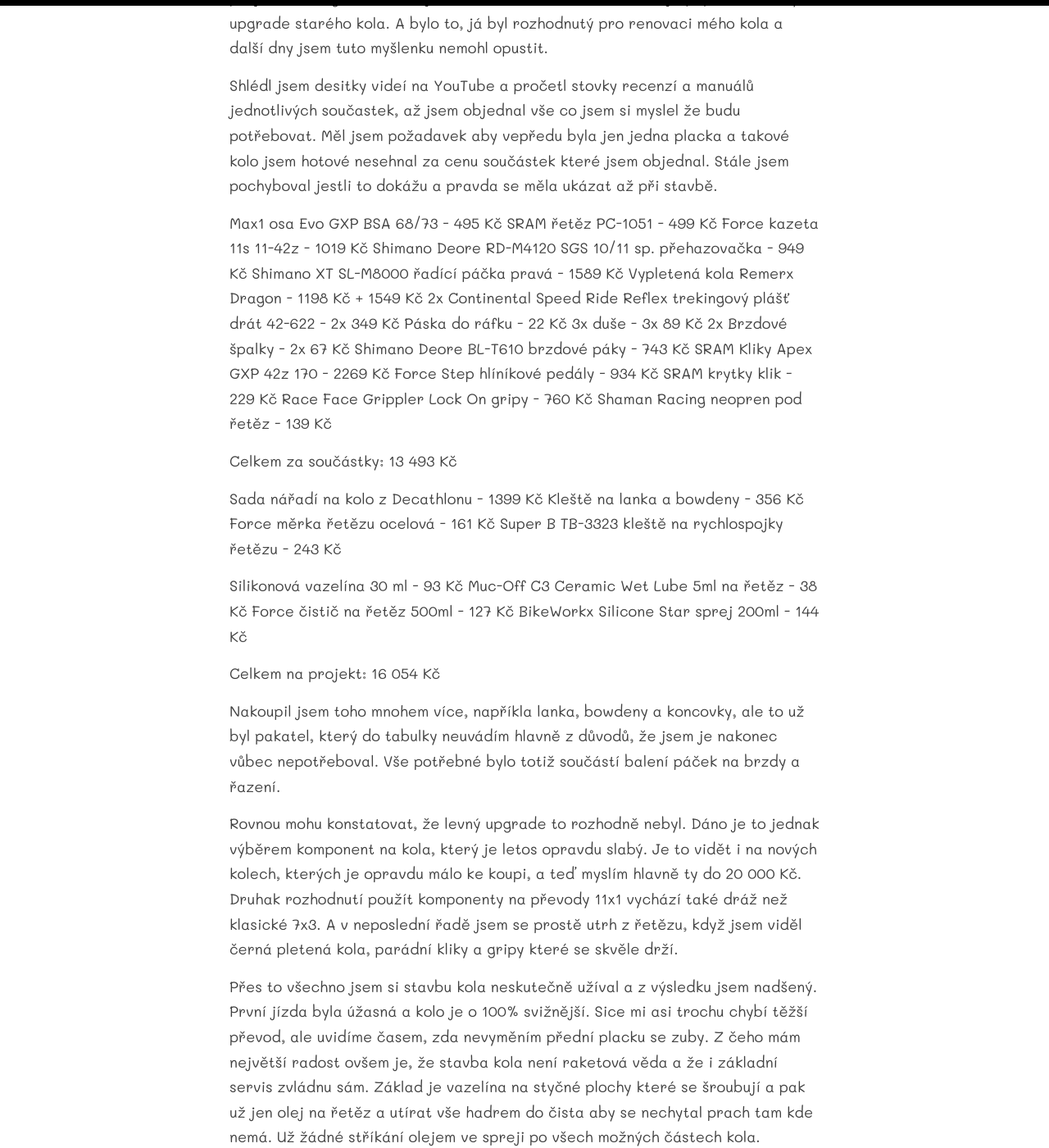
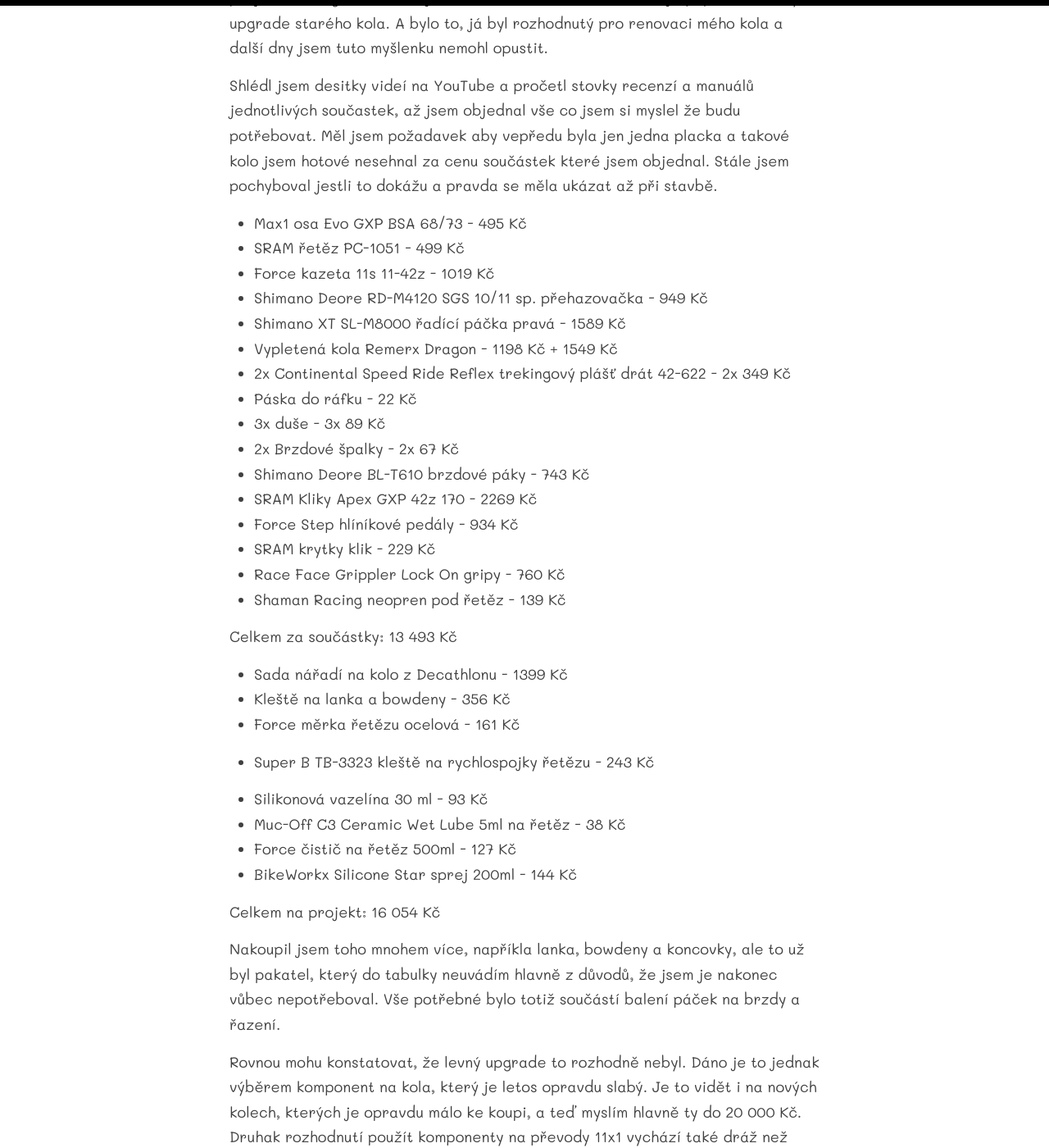
Before and after one commit to buresmi7/buresmi7.github.io, a Jekyll site: the page built from _posts/2022-06-01-kolo.md, in a window 1280 px wide and 1400 px high, scrolled down 597 px. Shown: the whole window at 82% size. Built offline with Jekyll 4.4.1, drawn with Linux system fonts in a browser that asks for light colours.

```diff
--- a/_posts/2022-06-01-kolo.md
+++ b/_posts/2022-06-01-kolo.md
@@ -19,34 +19,34 @@ co jsem si myslel že budu potřebovat. Měl jsem požadavek aby vepředu byla j
 hotové nesehnal za cenu součástek které jsem objednal. Stále jsem pochyboval jestli to dokážu a pravda se
 měla ukázat až při stavbě.
 
-Max1 osa Evo GXP BSA 68/73 - 495 Kč
-SRAM řetěz PC-1051 - 499 Kč
-Force kazeta 11s 11-42z - 1019 Kč
-Shimano Deore RD-M4120 SGS 10/11 sp. přehazovačka - 949 Kč
-Shimano XT SL-M8000 řadící páčka pravá - 1589 Kč
-Vypletená kola Remerx Dragon - 1198 Kč + 1549 Kč
-2x Continental Speed Ride Reflex trekingový plášť drát 42-622 - 2x 349 Kč
-Páska do ráfku - 22 Kč
-3x duše - 3x 89 Kč
-2x Brzdové špalky - 2x 67 Kč
-Shimano Deore BL-T610 brzdové páky - 743 Kč
-SRAM Kliky Apex GXP 42z 170 - 2269 Kč
-Force Step hlíníkové pedály - 934 Kč
-SRAM krytky klik - 229 Kč
-Race Face Grippler Lock On gripy - 760 Kč
-Shaman Racing neopren pod řetěz - 139 Kč
+* Max1 osa Evo GXP BSA 68/73 - 495 Kč
+* SRAM řetěz PC-1051 - 499 Kč
+* Force kazeta 11s 11-42z - 1019 Kč
+* Shimano Deore RD-M4120 SGS 10/11 sp. přehazovačka - 949 Kč
+* Shimano XT SL-M8000 řadící páčka pravá - 1589 Kč
+* Vypletená kola Remerx Dragon - 1198 Kč + 1549 Kč
+* 2x Continental Speed Ride Reflex trekingový plášť drát 42-622 - 2x 349 Kč
+* Páska do ráfku - 22 Kč
+* 3x duše - 3x 89 Kč
+* 2x Brzdové špalky - 2x 67 Kč
+* Shimano Deore BL-T610 brzdové páky - 743 Kč
+* SRAM Kliky Apex GXP 42z 170 - 2269 Kč
+* Force Step hlíníkové pedály - 934 Kč
+* SRAM krytky klik - 229 Kč
+* Race Face Grippler Lock On gripy - 760 Kč
+* Shaman Racing neopren pod řetěz - 139 Kč
 
 Celkem za součástky: 13 493 Kč
 
-Sada nářadí na kolo z Decathlonu - 1399 Kč
-Kleště na lanka a bowdeny - 356 Kč
-Force měrka řetězu ocelová - 161 Kč
-Super B TB-3323 kleště na rychlospojky řetězu - 243 Kč
+* Sada nářadí na kolo z Decathlonu - 1399 Kč
+* Kleště na lanka a bowdeny - 356 Kč
+* Force měrka řetězu ocelová - 161 Kč
+* Super B TB-3323 kleště na rychlospojky řetězu - 243 Kč
 
-Silikonová vazelína 30 ml - 93 Kč
-Muc-Off C3 Ceramic Wet Lube 5ml na řetěz - 38 Kč
-Force čistič na řetěz 500ml - 127 Kč
-BikeWorkx Silicone Star sprej 200ml - 144 Kč
+* Silikonová vazelína 30 ml - 93 Kč
+* Muc-Off C3 Ceramic Wet Lube 5ml na řetěz - 38 Kč
+* Force čistič na řetěz 500ml - 127 Kč
+* BikeWorkx Silicone Star sprej 200ml - 144 Kč
 
 Celkem na projekt: 16 054 Kč
 
```
